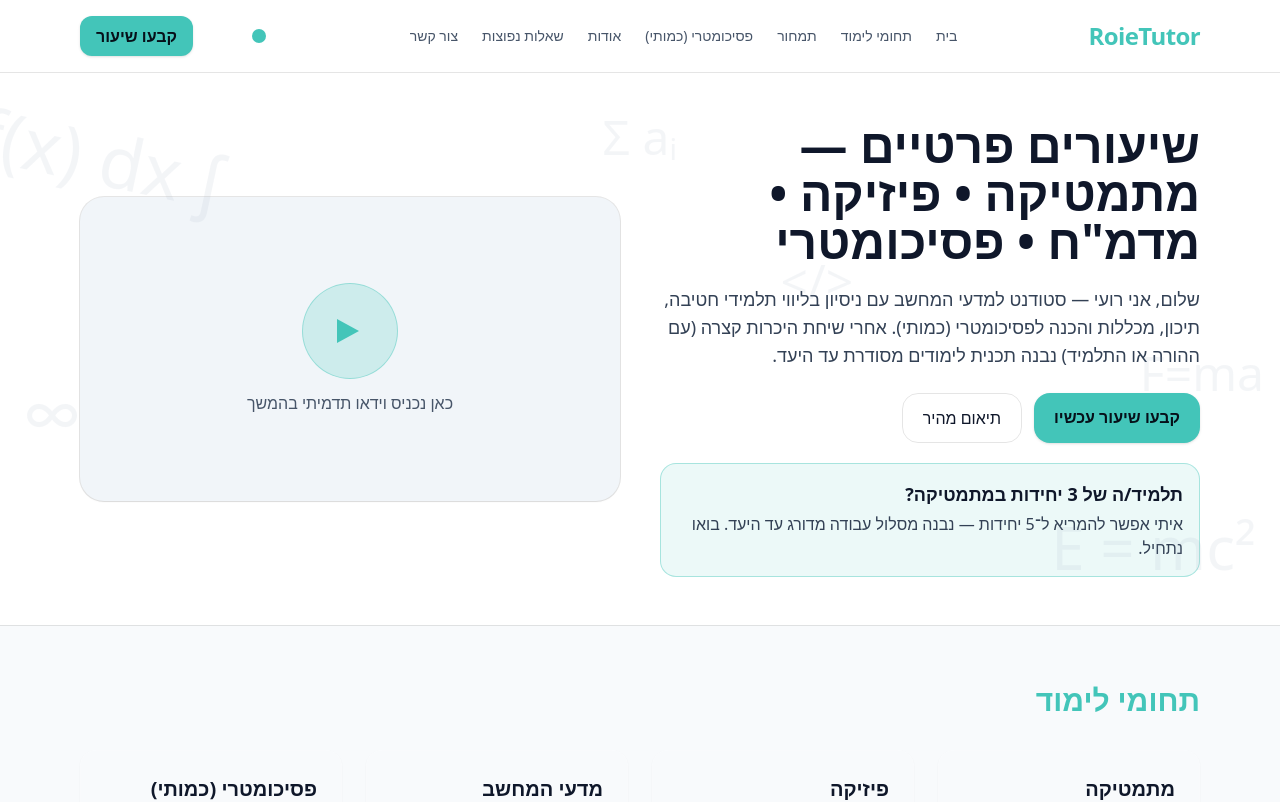
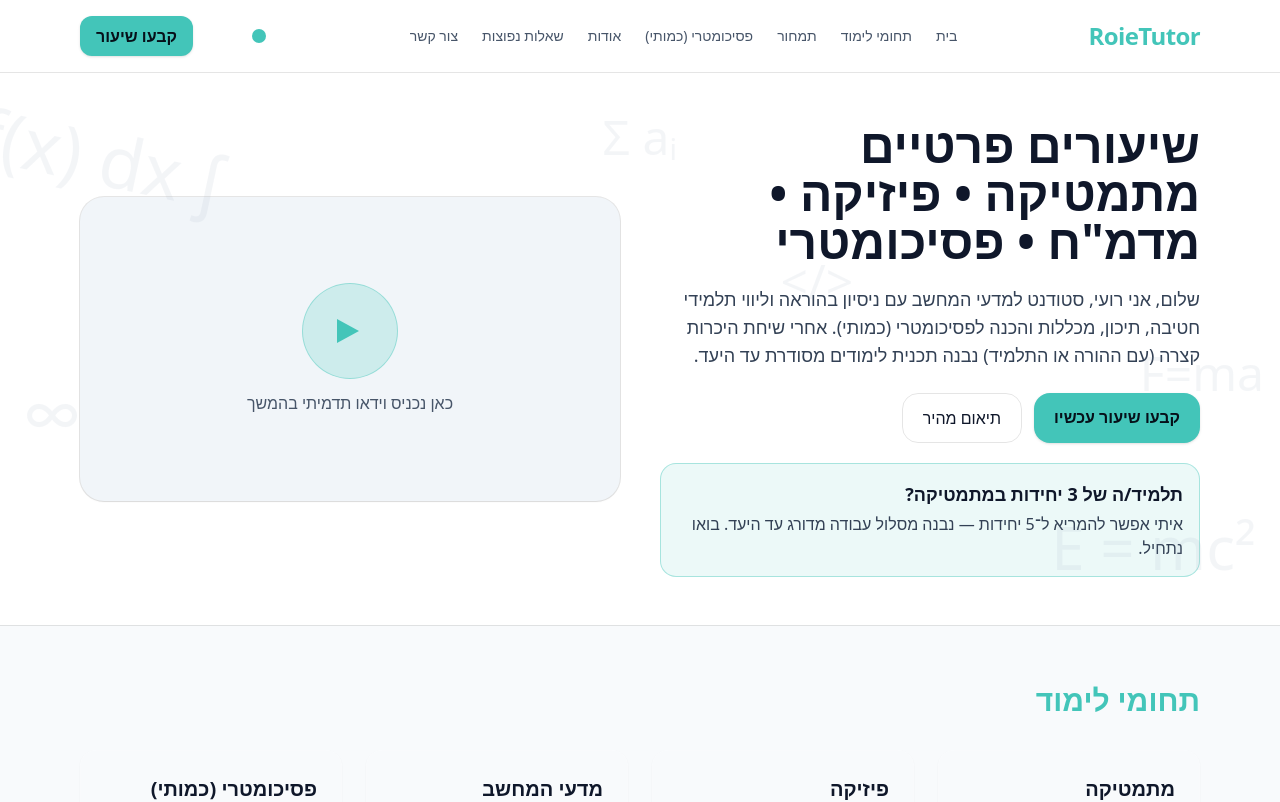
Before and after one commit to roadam11/RoieTutor, a Next.js app: page / in a window 1280 px wide. Shown: the top 802 px of the page. Built offline with nearby package versions, Linux system fonts and the light colour scheme.

Commit message:
Update index.js

```diff
--- a/pages/index.js
+++ b/pages/index.js
@@ -90,10 +90,11 @@ export default function Home(){
         <div className="max-w-6xl mx-auto px-4 pt-12 pb-12 grid md:grid-cols-12 gap-10 items-center">
           <motion.div className="md:col-span-6 reveal" initial={{opacity:0, y:14}} animate={{opacity:1,y:0}} transition={{duration:.6}}>
            <h1 className="text-4xl sm:text-5xl leading-tight font-extrabold">
-  שיעורים פרטיים — מתמטיקה • פיזיקה • מדמ"ח • פסיכומטרי
+  שיעורים פרטיים
+        מתמטיקה • פיזיקה • מדמ"ח • פסיכומטרי
 </h1>
             <p className="mt-5 text-slate-700 dark:text-slate-300 text-lg">
-              שלום, אני רועי — סטודנט למדעי המחשב עם ניסיון בליווי תלמידי חטיבה, תיכון, מכללות
+              שלום, אני רועי, סטודנט למדעי המחשב עם ניסיון בהוראה וליווי תלמידי חטיבה, תיכון, מכללות
               והכנה לפסיכומטרי (כמותי). אחרי שיחת היכרות קצרה (עם ההורה או התלמיד)
               נבנה תכנית לימודים מסודרת עד היעד.
             </p>
```
